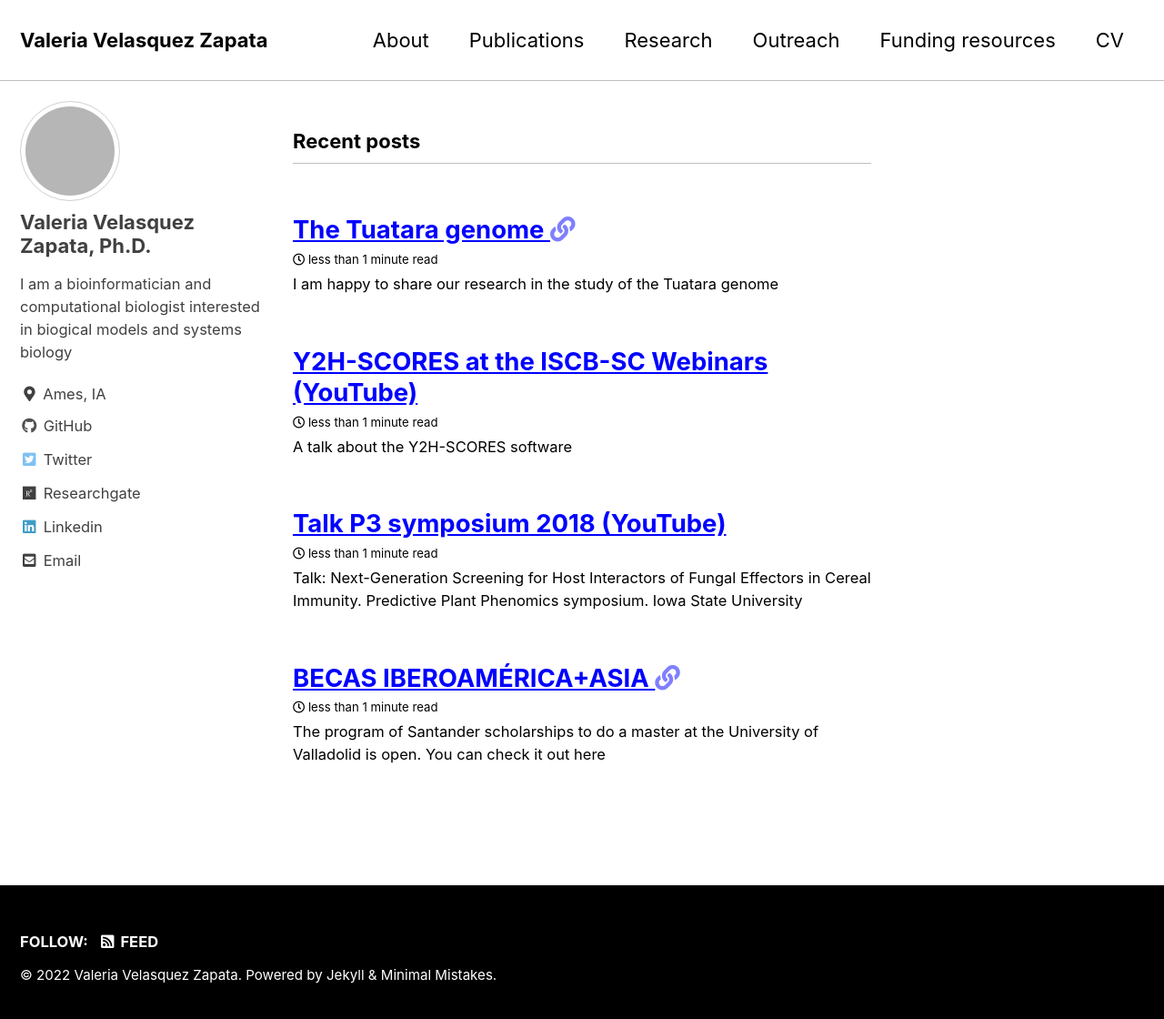
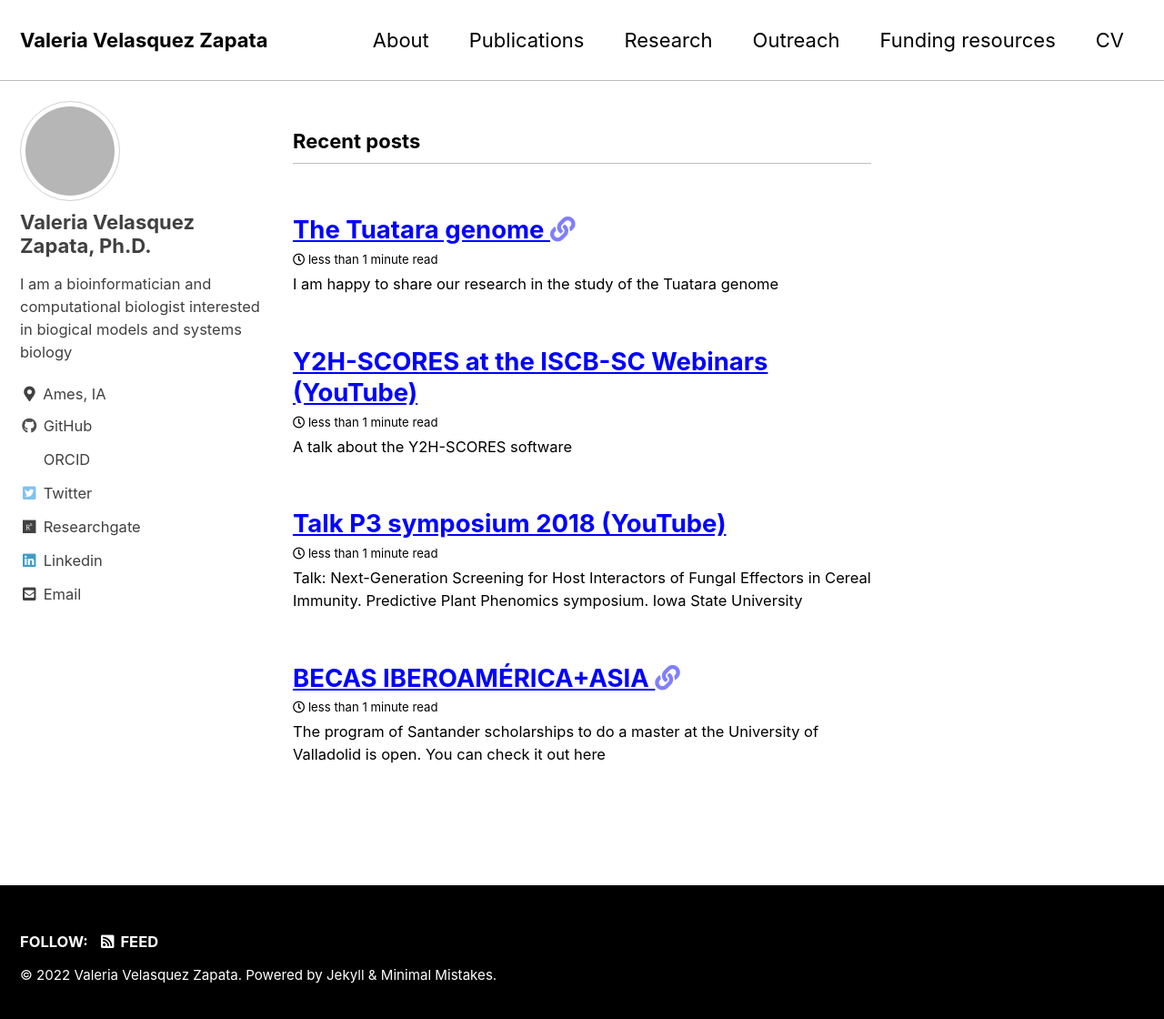
Before and after one commit to vvelasqz/vvelasqz.github.io, a Jekyll site: the page built from index.html, in a window 1280 px wide and 1128 px high. Shown: the top 1120 px of the window at 91% size. Built offline with Jekyll 4.4.1, drawn with Linux system fonts in a browser that asks for light colours; cached includes are drawn as plain includes; the list of posts is cut into pages by our own code; grey boxes are pictures that could not be loaded.

Commit message:
Update _config.yml

```diff
--- a/_config.yml
+++ b/_config.yml
@@ -114,9 +114,9 @@ author:
     - label: "GitHub"
       icon: "fab fa-fw fa-github"
       url: "https://github.com/vvelasqz"
-    - label: "Website"
-      icon: "fas fa-fw fa-link"
-      # url: "https://your-website.com"
+    - label: "ORCID"
+      icon: "fas fa-fw fa-orcid"
+      url: "https://orcid.org/0000-0002-2756-2156"
     - label: "Twitter"
       icon: "fab fa-fw fa-twitter-square"
       url: "https://twitter.com/vvelasqz"
```
